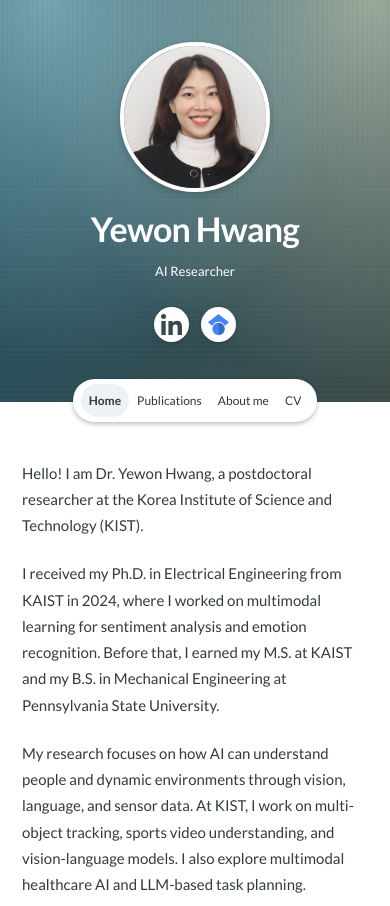
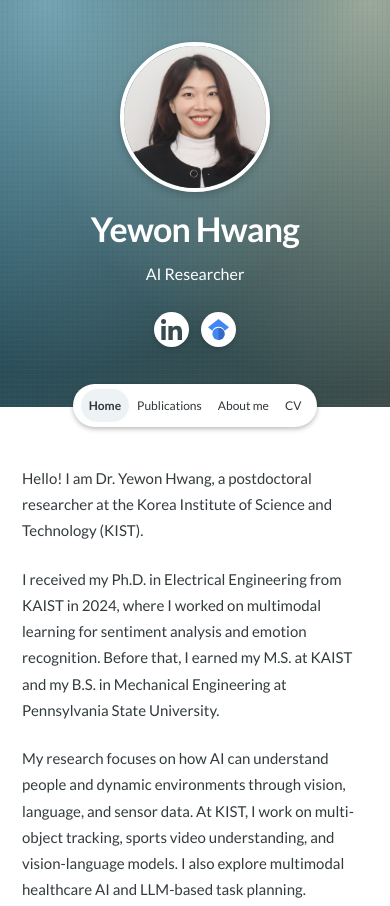
Before and after one commit to yewon95/yewon95.github.io, a plain HTML site: page index.html in a window 390 px wide. Shown: the top 906 px of the page. Drawn offline with Linux system fonts and the light colour scheme.

Commit message:
Increase profile subtitle font size

```diff
--- a/style.css
+++ b/style.css
@@ -17,7 +17,7 @@ h1, h2, h3, p { margin-top: 0; }
 h1 { font-size: 44px; line-height: 1.2; letter-spacing: -.8px; margin-bottom: 10px; }
 h1 a { color: white; text-decoration: none; }
 h1 a:hover { color: white; }
-.profile-role { font-size: 15px; margin-bottom: 24px; color: #fff; }
+.profile-role { font-size: 18px; margin-bottom: 24px; color: #fff; }
 .social-links { display: flex; justify-content: center; gap: 12px; }
 .social-links a { display: grid; place-items: center; width: 39px; height: 39px; border-radius: 50%; color: #36494e; background: white; box-shadow: 0 2px 5px #0002; transition: transform .15s; }
 .social-links a:hover { transform: translateY(-2px); background: #edf7fb; }
@@ -73,7 +73,7 @@ footer a { color: var(--muted); text-decoration: none; }
  .profile { padding: 42px 20px 60px; }
  .portrait-link { width: 150px; height: 150px; }
  h1 { font-size: 34px; }
- .profile-role { font-size: 13px; }
+ .profile-role { font-size: 16px; }
  .social-links a { width: 35px; height: 35px; }
  nav { padding: 5px 8px; gap: 0; }
  nav a { font-size: 12px; padding: 6px 8px; }
```
